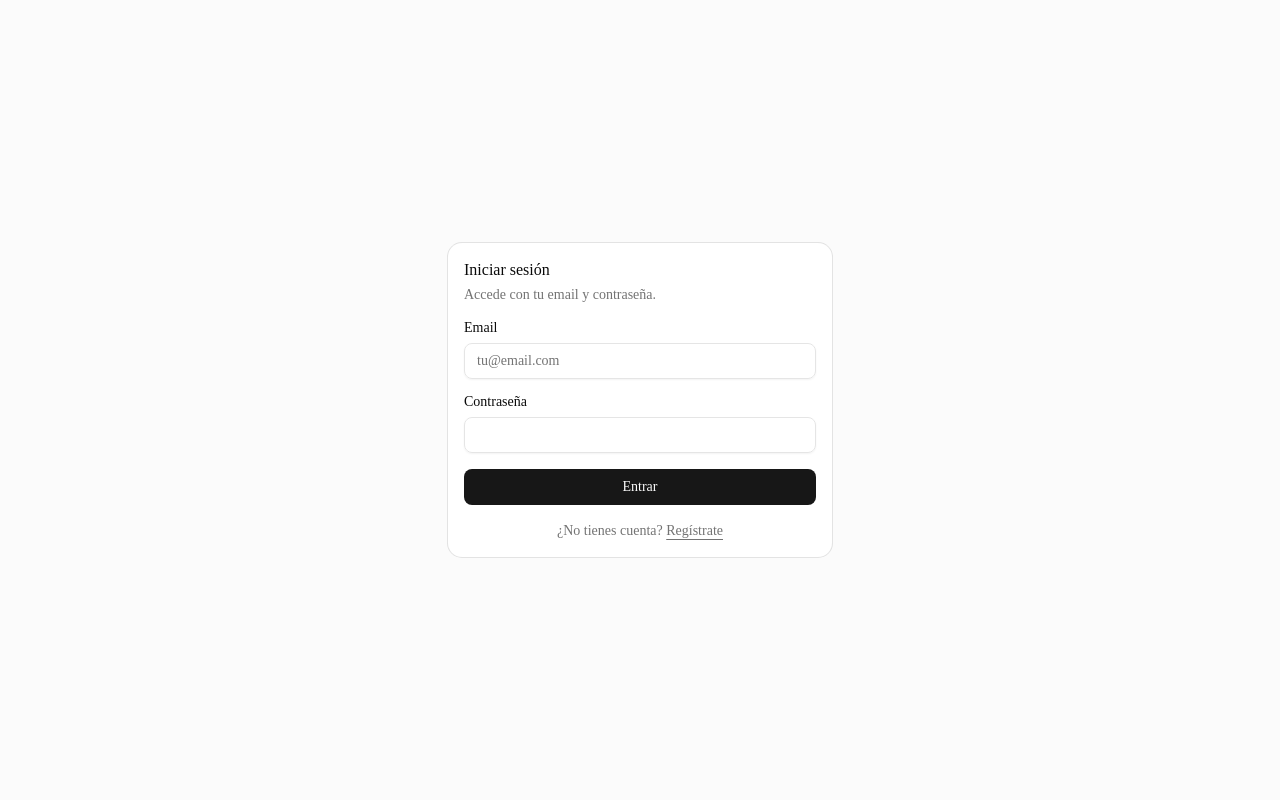
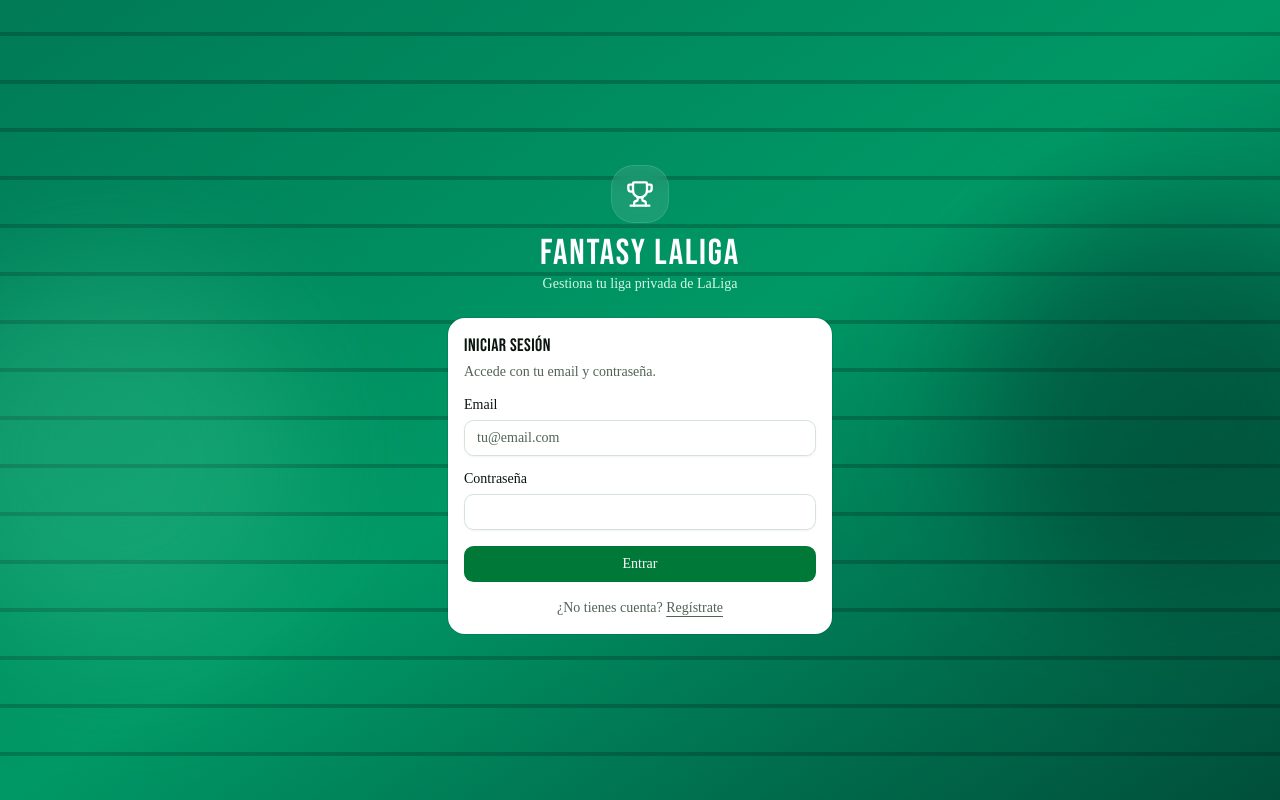
Before and after one commit to jmtristante/Fantasy, a Next.js app in the folder Frontend/: page /auth/login in a window 1280 px wide. Built offline with nearby package versions, Linux system fonts and the light colour scheme.

Commit message:
Estilo futbolistico: paleta verde cesped, tipografia deportiva, hero en dashboard y login con gradiente

```diff
--- a/Frontend/src/app/auth/layout.tsx
+++ b/Frontend/src/app/auth/layout.tsx
@@ -1,9 +1,28 @@
-import AuthForm from "@/components/auth-form";
+import { Trophy } from "lucide-react";
 
 export default function AuthLayout({ children }: LayoutProps<"/">) {
   return (
-    <div className="flex min-h-full flex-1 items-center justify-center bg-muted/40 p-6">
-      {children}
+    <div className="relative flex min-h-full flex-1 items-center justify-center overflow-hidden p-6">
+      <div className="pointer-events-none absolute inset-0 bg-gradient-to-br from-emerald-700 via-emerald-600 to-emerald-900" />
+      <div className="pointer-events-none absolute inset-0 opacity-20 [background-image:repeating-linear-gradient(0deg,transparent,transparent_44px,#000_44px,#000_48px)]" />
+      <div className="pointer-events-none absolute -left-20 top-1/3 size-96 rounded-full bg-emerald-300/20 blur-3xl" />
+      <div className="pointer-events-none absolute -right-20 bottom-1/4 size-96 rounded-full bg-emerald-950/40 blur-3xl" />
+      <div className="relative flex w-full max-w-sm flex-col items-center gap-6">
+        <div className="flex flex-col items-center gap-3 text-center">
+          <div className="flex size-14 items-center justify-center rounded-2xl bg-white/10 ring-1 ring-white/20 backdrop-blur">
+            <Trophy className="size-7 text-white" />
+          </div>
+          <div>
+            <h1 className="font-heading text-4xl tracking-wider text-white">
+              FANTASY LALIGA
+            </h1>
+            <p className="text-sm text-emerald-100">
+              Gestiona tu liga privada de LaLiga
+            </p>
+          </div>
+        </div>
+        {children}
+      </div>
     </div>
   );
 }
--- a/Frontend/src/app/globals.css
+++ b/Frontend/src/app/globals.css
@@ -9,7 +9,7 @@
   --color-foreground: var(--foreground);
   --font-sans: var(--font-sans);
   --font-mono: var(--font-geist-mono);
-  --font-heading: var(--font-sans);
+  --font-heading: var(--font-bebas);
   --color-sidebar-ring: var(--sidebar-ring);
   --color-sidebar-border: var(--sidebar-border);
   --color-sidebar-accent-foreground: var(--sidebar-accent-foreground);
@@ -49,72 +49,72 @@
 }
 
 :root {
-  --background: oklch(1 0 0);
-  --foreground: oklch(0.145 0 0);
+  --background: oklch(0.98 0.012 150);
+  --foreground: oklch(0.18 0.02 155);
   --card: oklch(1 0 0);
-  --card-foreground: oklch(0.145 0 0);
+  --card-foreground: oklch(0.18 0.02 155);
   --popover: oklch(1 0 0);
-  --popover-foreground: oklch(0.145 0 0);
-  --primary: oklch(0.205 0 0);
+  --popover-foreground: oklch(0.18 0.02 155);
+  --primary: oklch(0.5 0.14 152);
   --primary-foreground: oklch(0.985 0 0);
-  --secondary: oklch(0.97 0 0);
-  --secondary-foreground: oklch(0.205 0 0);
-  --muted: oklch(0.97 0 0);
-  --muted-foreground: oklch(0.556 0 0);
-  --accent: oklch(0.97 0 0);
-  --accent-foreground: oklch(0.205 0 0);
+  --secondary: oklch(0.95 0.03 150);
+  --secondary-foreground: oklch(0.28 0.05 155);
+  --muted: oklch(0.95 0.015 150);
+  --muted-foreground: oklch(0.48 0.03 155);
+  --accent: oklch(0.94 0.04 150);
+  --accent-foreground: oklch(0.26 0.06 155);
   --destructive: oklch(0.577 0.245 27.325);
-  --border: oklch(0.922 0 0);
-  --input: oklch(0.922 0 0);
-  --ring: oklch(0.708 0 0);
-  --chart-1: oklch(0.87 0 0);
-  --chart-2: oklch(0.556 0 0);
-  --chart-3: oklch(0.439 0 0);
-  --chart-4: oklch(0.371 0 0);
-  --chart-5: oklch(0.269 0 0);
-  --radius: 0.625rem;
-  --sidebar: oklch(0.985 0 0);
-  --sidebar-foreground: oklch(0.145 0 0);
-  --sidebar-primary: oklch(0.205 0 0);
+  --border: oklch(0.9 0.02 150);
+  --input: oklch(0.9 0.02 150);
+  --ring: oklch(0.55 0.13 152);
+  --chart-1: oklch(0.5 0.14 152);
+  --chart-2: oklch(0.62 0.13 220);
+  --chart-3: oklch(0.72 0.15 95);
+  --chart-4: oklch(0.68 0.15 25);
+  --chart-5: oklch(0.6 0.12 290);
+  --radius: 0.75rem;
+  --sidebar: oklch(0.97 0.02 150);
+  --sidebar-foreground: oklch(0.18 0.02 155);
+  --sidebar-primary: oklch(0.45 0.13 152);
   --sidebar-primary-foreground: oklch(0.985 0 0);
-  --sidebar-accent: oklch(0.97 0 0);
-  --sidebar-accent-foreground: oklch(0.205 0 0);
-  --sidebar-border: oklch(0.922 0 0);
-  --sidebar-ring: oklch(0.708 0 0);
+  --sidebar-accent: oklch(0.93 0.04 150);
+  --sidebar-accent-foreground: oklch(0.26 0.06 155);
+  --sidebar-border: oklch(0.9 0.02 150);
+  --sidebar-ring: oklch(0.55 0.13 152);
 }
 
 .dark {
-  --background: oklch(0.145 0 0);
-  --foreground: oklch(0.985 0 0);
-  --card: oklch(0.205 0 0);
-  --card-foreground: oklch(0.985 0 0);
-  --popover: oklch(0.205 0 0);
-  --popover-foreground: oklch(0.985 0 0);
-  --primary: oklch(0.922 0 0);
-  --primary-foreground: oklch(0.205 0 0);
-  --secondary: oklch(0.269 0 0);
-  --secondary-foreground: oklch(0.985 0 0);
-  --muted: oklch(0.269 0 0);
-  --muted-foreground: oklch(0.708 0 0);
-  --accent: oklch(0.269 0 0);
-  --accent-foreground: oklch(0.985 0 0);
+  --background: oklch(0.16 0.02 155);
+  --foreground: oklch(0.96 0.01 150);
+  --card: oklch(0.2 0.025 155);
+  --card-foreground: oklch(0.96 0.01 150);
+  --popover: oklch(0.2 0.025 155);
+  --popover-foreground: oklch(0.96 0.01 150);
+  --primary: oklch(0.62 0.14 152);
+  --primary-foreground: oklch(0.16 0.02 155);
+  --secondary: oklch(0.27 0.03 155);
+  --secondary-foreground: oklch(0.96 0.01 150);
+  --muted: oklch(0.27 0.03 155);
+  --muted-foreground: oklch(0.72 0.02 155);
+  --accent: oklch(0.3 0.04 155);
+  --accent-foreground: oklch(0.96 0.01 150);
   --destructive: oklch(0.704 0.191 22.216);
   --border: oklch(1 0 0 / 10%);
   --input: oklch(1 0 0 / 15%);
-  --ring: oklch(0.556 0 0);
-  --chart-1: oklch(0.87 0 0);
-  --chart-2: oklch(0.556 0 0);
-  --chart-3: oklch(0.439 0 0);
-  --chart-4: oklch(0.371 0 0);
-  --chart-5: oklch(0.269 0 0);
-  --sidebar: oklch(0.205 0 0);
-  --sidebar-foreground: oklch(0.985 0 0);
-  --sidebar-primary: oklch(0.488 0.243 264.376);
-  --sidebar-primary-foreground: oklch(0.985 0 0);
-  --sidebar-accent: oklch(0.269 0 0);
-  --sidebar-accent-foreground: oklch(0.985 0 0);
+  --ring: oklch(0.62 0.14 152);
+  --chart-1: oklch(0.62 0.14 152);
+  --chart-2: oklch(0.7 0.13 220);
+  --chart-3: oklch(0.78 0.15 95);
+  --chart-4: oklch(0.74 0.15 25);
+  --chart-5: oklch(0.66 0.12 290);
+  --sidebar: oklch(0.2 0.025 155);
+  --sidebar-foreground: oklch(0.96 0.01 150);
+  --sidebar-primary: oklch(0.62 0.14 152);
+  --sidebar-primary-foreground: oklch(0.16 0.02 155);
+  --sidebar-accent: oklch(0.27 0.03 155);
+  --sidebar-accent-foreground: oklch(0.96 0.01 150);
   --sidebar-border: oklch(1 0 0 / 10%);
-  --sidebar-ring: oklch(0.556 0 0);
+  --sidebar-ring: oklch(0.62 0.14 152);
 }
 
 @layer base {
@@ -123,8 +123,27 @@
   }
   body {
     @apply bg-background text-foreground;
+    background-image:
+      radial-gradient(
+        1200px 600px at 80% -10%,
+        oklch(0.95 0.06 150 / 0.5),
+        transparent 60%
+      ),
+      radial-gradient(
+        800px 400px at -10% 110%,
+        oklch(0.95 0.06 150 / 0.4),
+        transparent 60%
+      );
+    background-attachment: fixed;
   }
   html {
     @apply font-sans;
   }
+  h1,
+  h2,
+  h3,
+  h4 {
+    @apply font-heading;
+    letter-spacing: 0.02em;
+  }
 }
--- a/Frontend/src/app/layout.tsx
+++ b/Frontend/src/app/layout.tsx
@@ -1,5 +1,5 @@
 import type { Metadata } from "next";
-import { Geist, Geist_Mono } from "next/font/google";
+import { Geist, Geist_Mono, Bebas_Neue } from "next/font/google";
 import { Analytics } from "@vercel/analytics/react";
 import { SpeedInsights } from "@vercel/speed-insights/next";
 import "./globals.css";
@@ -16,6 +16,12 @@
   subsets: ["latin"],
 });
 
+const bebas = Bebas_Neue({
+  variable: "--font-bebas",
+  subsets: ["latin"],
+  weight: "400",
+});
+
 export const metadata: Metadata = {
   title: "Fantasy LaLiga",
   description: "Gestión de tu liga privada de LaLiga",
@@ -25,7 +31,7 @@
   return (
     <html
       lang="es"
-      className={`${geistSans.variable} ${geistMono.variable} h-full antialiased`}
+      className={`${geistSans.variable} ${geistMono.variable} ${bebas.variable} h-full antialiased`}
     >
       <body className="min-h-full flex flex-col">
         <TooltipProvider>{children}</TooltipProvider>
--- a/Frontend/src/components/app-shell.tsx
+++ b/Frontend/src/components/app-shell.tsx
@@ -14,6 +14,7 @@
   TrendingUp,
   LogOut,
   Database,
+  Trophy,
 } from "lucide-react";
 
 import { createClient } from "@/lib/supabase/client";
@@ -101,6 +102,21 @@
             <SidebarMenuItem>
               <LigaSelector ligas={ligas} selectedLigaId={selectedLigaId} />
             </SidebarMenuItem>
+            <SidebarMenuItem>
+              <div className="flex items-center gap-2 px-2 pt-1">
+                <div className="flex size-8 shrink-0 items-center justify-center rounded-lg bg-gradient-to-br from-emerald-500 to-emerald-700 text-white shadow-md shadow-emerald-900/30">
+                  <Trophy className="size-4" />
+                </div>
+                <div className="grid text-left text-sm leading-tight">
+                  <span className="truncate font-heading text-base tracking-wide">
+                    Fantasy LaLiga
+                  </span>
+                  <span className="truncate text-[11px] text-muted-foreground">
+                    Liga privada de amigos
+                  </span>
+                </div>
+              </div>
+            </SidebarMenuItem>
           </SidebarMenu>
         </SidebarHeader>
         <SidebarContent>
@@ -151,10 +167,12 @@
         </SidebarFooter>
       </Sidebar>
       <SidebarInset>
-        <header className="flex h-14 shrink-0 items-center gap-2 border-b px-4">
+        <header className="sticky top-0 z-10 flex h-14 shrink-0 items-center gap-2 border-b bg-background/80 px-4 backdrop-blur-md">
           <SidebarTrigger />
           <Separator orientation="vertical" className="mr-2 h-4" />
-          <span className="text-sm text-muted-foreground">Fantasy LaLiga</span>
+          <span className="text-sm font-semibold text-muted-foreground">
+            Fantasy LaLiga
+          </span>
         </header>
         <main className="flex flex-1 flex-col gap-4 p-4 md:p-6">{children}</main>
       </SidebarInset>
--- a/Frontend/src/components/jugador-card.tsx
+++ b/Frontend/src/components/jugador-card.tsx
@@ -230,11 +230,11 @@
             setDetalleOpen(true);
           }
         }}
-        className="relative flex w-32 shrink-0 cursor-pointer flex-col overflow-hidden rounded-xl border bg-card shadow-sm transition hover:shadow-md focus-visible:outline-2 focus-visible:outline-offset-2 focus-visible:outline-ring"
+        className="group relative flex w-32 shrink-0 cursor-pointer flex-col overflow-hidden rounded-xl border bg-card shadow-sm transition-all hover:-translate-y-0.5 hover:shadow-lg hover:ring-1 hover:ring-emerald-300 focus-visible:outline-2 focus-visible:outline-offset-2 focus-visible:outline-ring"
       >
-        <div className="relative h-24 overflow-hidden bg-muted">
+        <div className="relative h-24 overflow-hidden bg-gradient-to-b from-emerald-800/90 to-emerald-950">
           {foto ? (
-            <img src={foto} alt="" className="h-full w-full object-cover" />
+            <img src={foto} alt="" className="h-full w-full object-cover opacity-90 transition duration-300 group-hover:scale-105 group-hover:opacity-100" />
           ) : (
             <div className="flex h-full w-full items-center justify-center">
               <Iniciales nombre={nombre} />
@@ -256,8 +256,8 @@
           {bloqueado && <BloqueoBadge hasta={bloqueadoHasta ?? null} />}
           <LesionBadge lesion={lesion} />
         </div>
-        <div className="flex flex-1 flex-col gap-1 p-2">
-          <span className="truncate text-sm font-semibold" title={nombre}>
+        <div className="flex flex-1 flex-col gap-1 border-t border-emerald-900/10 p-2">
+          <span className="truncate text-sm font-semibold transition-colors group-hover:text-primary" title={nombre}>
             {nombre}
           </span>
           <span className="truncate text-[11px] text-muted-foreground">
--- a/Frontend/src/components/ui/card.tsx
+++ b/Frontend/src/components/ui/card.tsx
@@ -38,7 +38,7 @@
     <div
       data-slot="card-title"
       className={cn(
-        "font-heading text-base leading-snug font-medium group-data-[size=sm]/card:text-sm",
+        "font-heading text-lg leading-snug font-normal tracking-wide group-data-[size=sm]/card:text-base",
         className
       )}
       {...props}
```
Also changed, not shown: Frontend/src/app/(app)/dashboard/page.tsx (+16 -11 lines).
